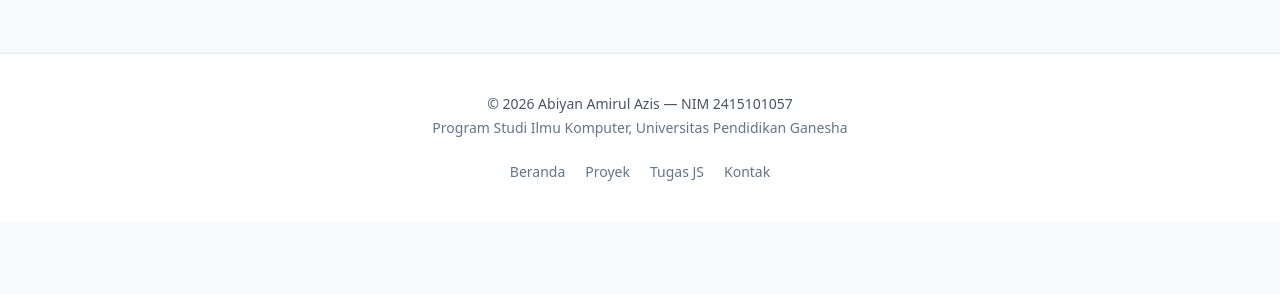
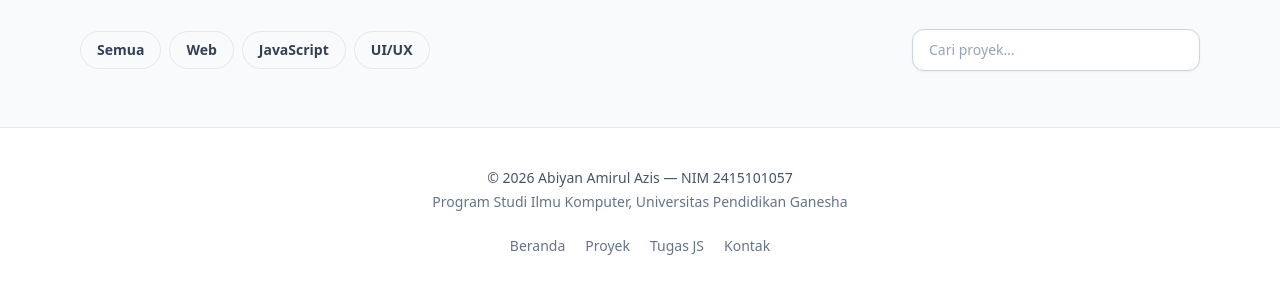
Before and after one commit to abiyanamirulazis017-cyber/Portofolio, a website: page projects.html in a window 1280 px wide. Shown: the part 260-554 px from the top of the page. Drawn offline with nearby package versions, Linux system fonts and the light colour scheme; files that its build step writes are made by us from their sources.

Commit message:
feat: tambah tombol filter dan kotak pencarian

```diff
--- a/projects.html
+++ b/projects.html
@@ -66,6 +66,36 @@
         </div>
 
         <!-- ============ FILTER & PENCARIAN ============ -->
+        <div class="mt-8 flex flex-col gap-4 sm:flex-row sm:items-center sm:justify-between">
+
+        <!-- Tombol filter kategori -->
+        <div id="filterGroup" class="flex flex-wrap gap-2">
+            <button type="button" data-filter="semua"
+            class="filter-btn rounded-full border px-4 py-2 text-sm font-semibold transition">
+            Semua
+            </button>
+            <button type="button" data-filter="web"
+            class="filter-btn rounded-full border px-4 py-2 text-sm font-semibold transition">
+            Web
+            </button>
+            <button type="button" data-filter="javascript"
+            class="filter-btn rounded-full border px-4 py-2 text-sm font-semibold transition">
+            JavaScript
+            </button>
+            <button type="button" data-filter="ui"
+            class="filter-btn rounded-full border px-4 py-2 text-sm font-semibold transition">
+            UI/UX
+            </button>
+        </div>
+
+        <!-- Kotak pencarian -->
+        <div class="sm:w-72">
+            <label for="cariProyek" class="sr-only">Cari proyek</label>
+            <input id="cariProyek" type="search" placeholder="Cari proyek…"
+            class="w-full rounded-xl border border-slate-300 bg-white px-4 py-2.5 text-sm text-slate-900 placeholder-slate-400 shadow-sm outline-none transition focus:border-blue-500 focus:ring-2 focus:ring-blue-500/30">
+        </div>
+
+        </div>
         <!-- Akan kita isi di Langkah [B] -->
 
         <!-- ============ GRID KARTU PROYEK ============ -->
@@ -94,6 +124,14 @@
     <!-- TODO: copy footer dari index.html ke sini -->
 
     <!-- ============ SCRIPT ============ -->
+            <!-- ============ JQUERY ============ -->
+        <!-- Dimuat dari CDN, jadi tidak perlu install -->
+        <script src="https://code.jquery.com/jquery-3.7.1.min.js"></script>
+
+        <!-- ============ SCRIPT FILTER & PENCARIAN ============ -->
+        <script>
+        // Kode jQuery akan kita tulis di sini
+        </script>
     <!-- Nanti kita tambahkan jQuery dan script filter di sini -->
 
 </body>
```
